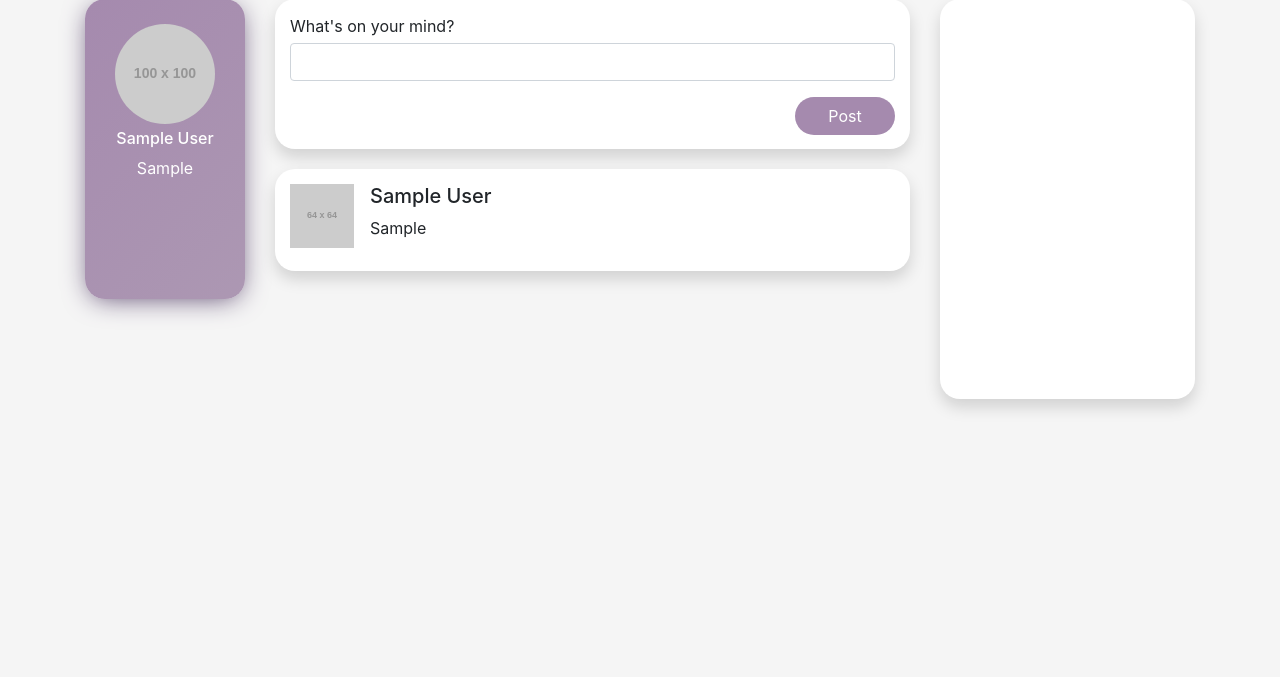
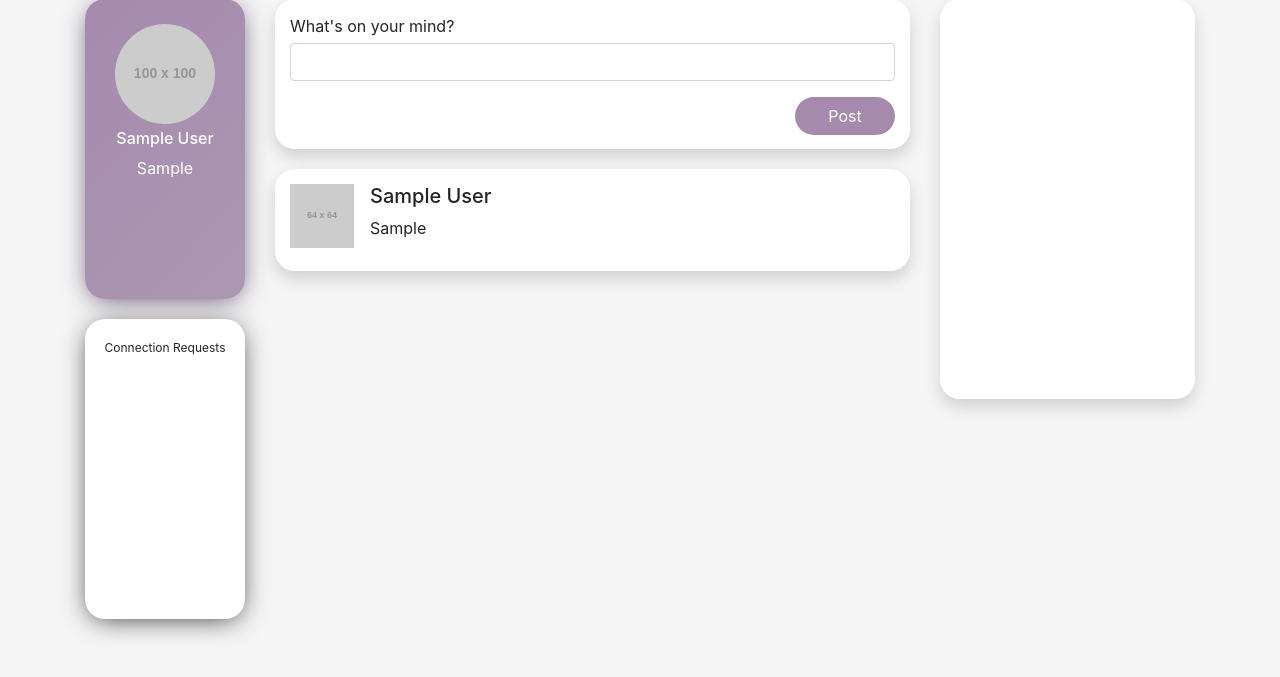
Before and after one commit to lua-lipa/PsychNova, a PHP site: page /timeline.php in a window 1280 px wide. Shown: the part 95-772 px from the top of the page. Run offline with PHP 8.4, Linux system fonts and the light colour scheme; the visitor is signed in with stand-in values (Sample User, id 1); tables that the repository leaves empty hold one stand-in row (values such as "Sample post"); grey boxes labelled with a size stand in for pictures from a placeholder-image service; some libraries are stand-ins or nearby versions.

Commit message:
added processes 8, 9, 10 and 16

```diff
--- /dev/null
+++ b/classes/connections.php
@@ -0,0 +1,36 @@
+<?php
+
+class connections{
+
+    public function getPendingConnections($userid){
+        $query = "SELECT connection_id, user_inviter FROM connection WHERE user_invited = $userid ORDER BY connection_id DESC";
+        $db = new Database();
+        return $db->read($query);
+    }
+
+    public function acceptPendingConnection($connectionid){
+        $query = "UPDATE connection SET state = 'accepted' WHERE connection_id = $connectionid";
+        $db = new Database();
+        return $db->save($query);
+    }
+
+    public function rejectPendingConnection($connectionid){
+        $query = "DELETE FROM connection WHERE connection_id = $connectionid";
+        $db = new Database();
+        return $db->save($query);
+    }
+
+    public function getUserConnections($userid){
+        $query = "SELECT * FROM connection WHERE user_invited = $userid OR user_inviter = $userid";
+        $db = new Database();
+        return $db->read($query);
+    }
+
+    public function getNumberOfConnections($userid){
+        $query = "SELECT COUNT(*) FROM connection WHERE user_invited = $userid OR user_inviter = $userid";
+        $db = new Database();
+        return $db->read($query);
+    }
+}
+
+?>
--- a/classes/user.php
+++ b/classes/user.php
@@ -11,6 +11,12 @@ class User
         $query = "select * from user where user_id = '$userId' limit 1";
         $db = new Database();
         return $db->readOne($query);
+    }
+
+    public function getUserAstroInfo($userid){
+        $query = "SELECT * FROM user_astrological WHERE user_id = $userid";
+        $db = new Database();
+        return $db->read($query);
     }
 
     public function isUserAdmin($userId)
--- a/css/timeline.css
+++ b/css/timeline.css
@@ -43,10 +43,18 @@ body {
     border-radius: 20px;
     box-shadow: 0px 4px 27px -5px #333333;
     background-color: white;
+    display: flex;
+    flex-direction: column;
+    align-items: center;
 }
 
 .connections-container {
     display: flex;
+}
+
+h9{
+    margin-top: 20px;
+    font-size: 12px;
 }
 
 .post-title {
--- a/timeline.php
+++ b/timeline.php
@@ -4,6 +4,7 @@ session_start();
 include("./classes/connect.php");
 include("./classes/post.php");
 include("./classes/user.php");
+include("./classes/connections.php");
 
 //if user not logged in redirect to login
 if (!isset($_SESSION['userid'])) {
@@ -12,6 +13,7 @@ if (!isset($_SESSION['userid'])) {
 
 $post = new Post();
 $user = new User();
+$connection = new connections();
 
 if ($_SERVER['REQUEST_METHOD'] == 'POST') {
   if (isset($_POST['postcontent'])) {
@@ -22,6 +24,7 @@ if ($_SERVER['REQUEST_METHOD'] == 'POST') {
 
 $postsData = $post->getPostsData();
 $userData = $user->getUserData($_SESSION['userid']);
+$pendingConnectionsData = $connection->getPendingConnections($_SESSION['userid']);
 
 
 
@@ -67,14 +70,26 @@ $userData = $user->getUserData($_SESSION['userid']);
           </div>
         </div>
 
-        <!-- <div class="connections-card">
+        <div class="connections-card">
           <div class="connections-container">
+            <h9>Connection Requests</h9><br>
+            <?php
 
+            foreach ($pendingConnectionsData as $key => $value) {
+              $pendingConnectionUserData = $user->getUserData($value['user_id']);
+            ?>
+
+            <div class="pending-connection">
+                <img src="https://dummyimage.com/50x50/cfcfcf/000000" class="rounded-circle" alt="...">
+                <h9><?php echo $pendingConnectionUserData['first_name'] . " " . $pendingConnectionUserData['last_name'] ?></h9><br>
+            </div>
+
+            <?php
+            }
+            ?>
           </div>
-        </div> -->
+        </div>
       </div>
-
-
 
       <div class="col-7">
         <div class="post-card">
```
